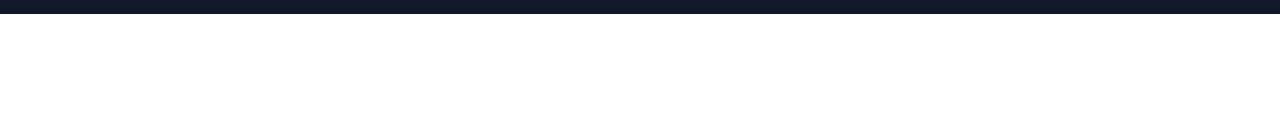
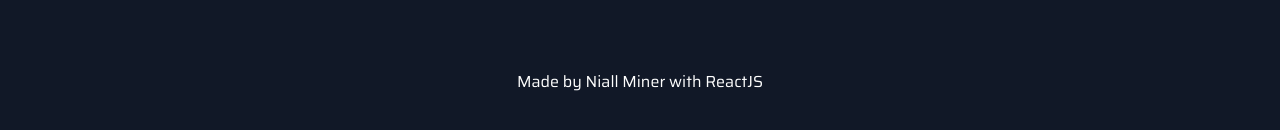
Before and after one commit to riverdigger/my-portfolio, a React (Create React App) app: page / in a window 1280 px wide. Shown: the part 3961-4091 px from the top of the page. Before the commit the page ends 3975 px from the top, so only its background shows below. Built offline with nearby package versions, Linux system fonts and the light colour scheme.

Commit message:
Added made by tag

```diff
--- a/src/components/Contact.js
+++ b/src/components/Contact.js
@@ -53,6 +53,7 @@ export default function Contact() {
             Email
           </a>
         </div>
+        <p className="mt-24 text-center text-white">Made by Niall Miner with ReactJS</p>
         {/*<form
           netlify
           name="contact"
```
